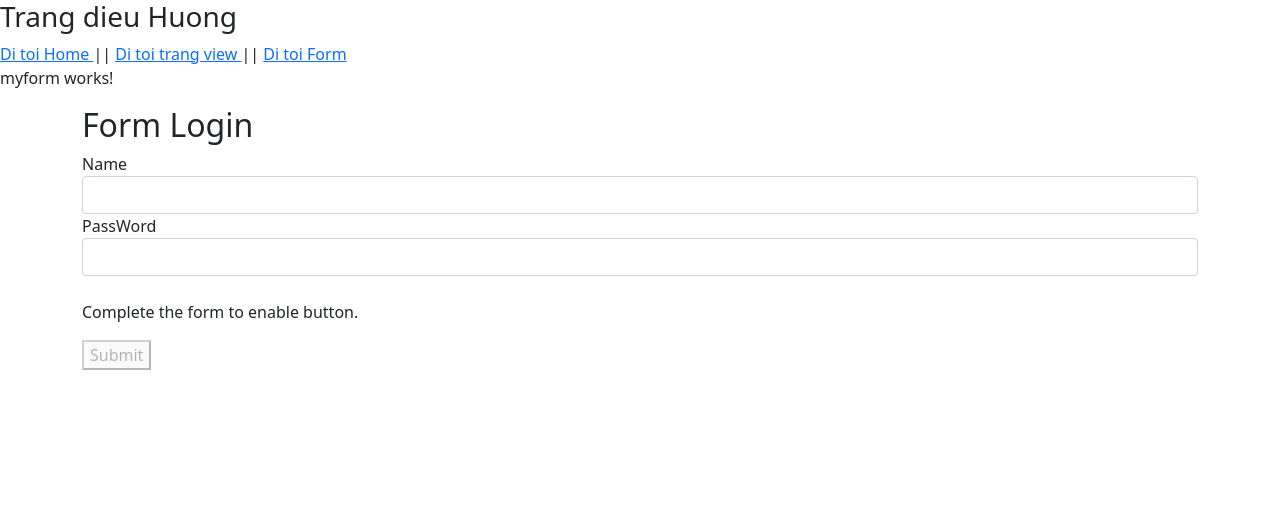
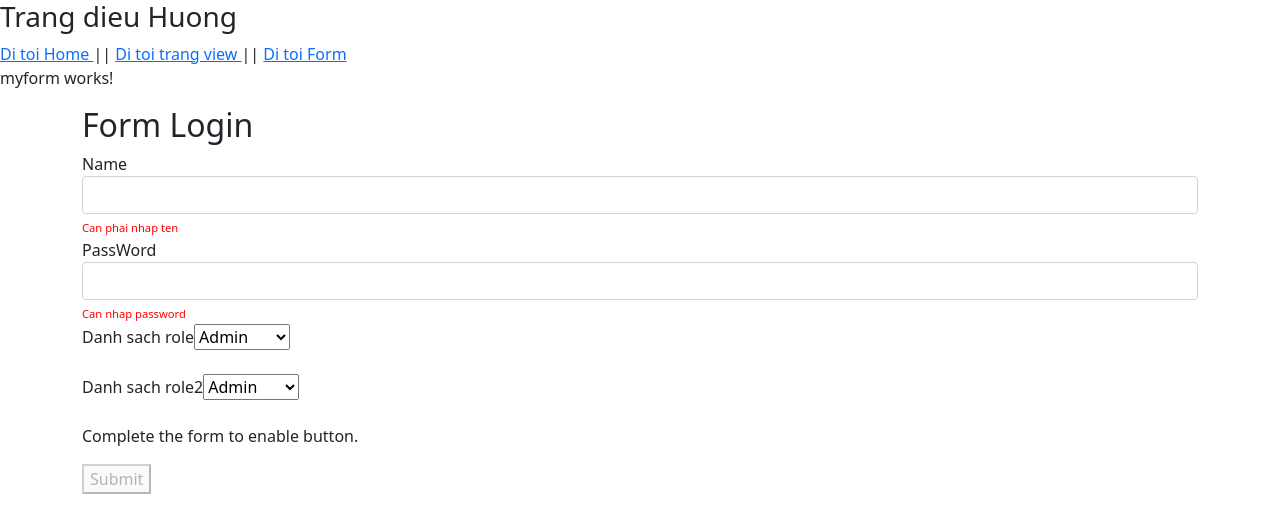
Before and after one commit to hoang92-gtvt/m5-w1-d3, an Angular app: page /form in a window 1280 px wide. Shown: the top 532 px of the page. Built offline with nearby package versions, Linux system fonts and the light colour scheme.

Commit message:
get value from commbox

```diff
--- a/src/app/myform/myform.component.css
+++ b/src/app/myform/myform.component.css
@@ -1 +1,6 @@
 @import url("https://cdn.jsdelivr.net/npm/bootstrap@5.0.2/dist/css/bootstrap.min.css");
+
+.errorMessage{
+  color: red;
+  font-size: 70%;
+}
--- a/src/app/myform/myform.component.html
+++ b/src/app/myform/myform.component.html
@@ -15,7 +15,7 @@
     [(ngModel)]="name"
     required
   >
-
+  <span *ngIf="name===''" class ="errorMessage"> Can phai nhap ten</span>
 </div>
 <div>
   <label for="pass">PassWord </label>
@@ -26,9 +26,21 @@
     name="password"
     [(ngModel)]="pass"
   >
-
+  <span *ngIf="pass===''" class ="errorMessage">Can nhap password</span>
 </div>
-
+<div>
+  <label>Danh sach role</label>
+  <select (change)="selectRole(roleTag.value)" #roleTag>
+    <option *ngFor="let role of roles" [value]="role">{{role}}</option>
+  </select>
+</div>
+  <br>
+  <div>
+    <label>Danh sach role2</label>
+    <select (change)="selectRole2($event)" >
+      <option *ngFor="let role of roles" [value]="role">{{role}}</option>
+    </select>
+  </div>
 <br>
   <p>Complete the form to enable button.</p>
   <button type="submit" [disabled]="!heroForm.form.valid">Submit</button>
--- a/src/app/myform/myform.component.ts
+++ b/src/app/myform/myform.component.ts
@@ -8,6 +8,8 @@ import { Component, OnInit } from '@angular/core';
 export class MyformComponent implements OnInit {
   public name: String ='';
   public pass: String ='';
+  public roles:Array<String>=["Admin","User", "Customer"];
+  public role :String ='';
 
   constructor() { }
 
@@ -19,4 +21,14 @@ export class MyformComponent implements OnInit {
     console.log(this.name);
   }
 
+  public selectRole(event:any){
+    console.log(event);
+    this.role = event;
+
+  }
+  public selectRole2(event:Event){
+    console.log((event.target as HTMLInputElement).value);
+
+  }
+
 }
```
